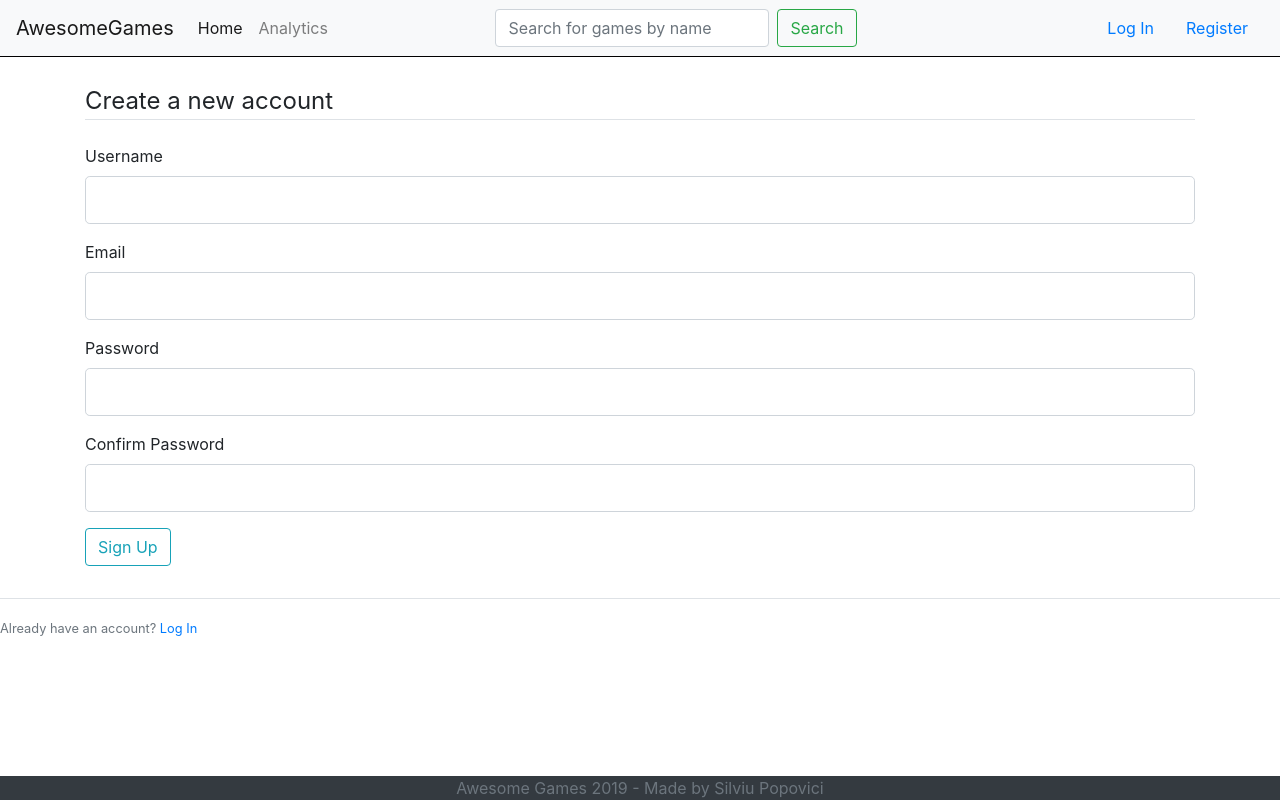
After one commit to silviudev/recommender_system_capstone, a Flask app: page /register in a window 1280 px wide. The commit adds this page. Run offline with Flask 2, Linux system fonts and the light colour scheme; some libraries are stand-ins or nearby versions.

Commit message:
Registration and Login forms and routes complete, and home page has a two column layout now

```diff
--- /dev/null
+++ b/forms.py
@@ -0,0 +1,16 @@
+from flask_wtf import FlaskForm
+from wtforms import StringField, PasswordField, SubmitField, BooleanField
+from wtforms.validators import DataRequired, Length, Email, EqualTo
+
+class RegistrationForm(FlaskForm):
+        username = StringField('Username', validators=[DataRequired(), Length(min=2, max=20)])
+        email = StringField('Email', validators=[DataRequired(), Email()])
+        password = PasswordField('Password', validators=[DataRequired(), Length(min=3)])
+        confirm_password = PasswordField('Confirm Password', validators=[DataRequired(), EqualTo('password')])
+        submit = SubmitField('Sign Up')
+
+class LoginForm(FlaskForm):
+        username = StringField('Username', validators=[DataRequired(), Length(min=2, max=20)])
+        password = PasswordField('Password', validators=[DataRequired()])
+        remember = BooleanField("Remember Me")
+        submit = SubmitField('Login')
--- a/recommender_app.py
+++ b/recommender_app.py
@@ -1,9 +1,11 @@
-from flask import Flask, render_template, url_for, jsonify, request
+from flask import Flask, render_template, url_for, jsonify, request, flash, redirect
 from content_recommender import importTopTenFromCSV
 from db_utility import populateDatabase
+from forms import RegistrationForm, LoginForm
 import sqlite3
 
 app = Flask(__name__)
+app.config['SECRET_KEY'] = '6649d7dbabb36bf6b6e02f23088b6571'
 topTenDict = importTopTenFromCSV()
 db_conn = ""
 
@@ -14,6 +16,34 @@ def home():
     top_ten_games = db_conn.execute("SELECT GameId, Name, Price, Image, PositiveRatings, \
     NegativeRatings, Genre FROM games ORDER BY PositiveRatings DESC LIMIT 10").fetchall()
     return render_template("home.html", topTen=top_ten_games)
+
+@app.route("/register", methods=['GET', 'POST'])
+def register():
+    form = RegistrationForm()
+    if form.validate_on_submit():
+        flash(f'Account created for {form.username.data}!', 'success')
+        return redirect(url_for('home'))
+    elif request.method == 'POST' and form.errors:
+        for error in form.errors:
+            for str in form.errors[error]:
+                flash(f"{error.capitalize()} error, {str}", 'danger')
+    return render_template("register.html", form=form)
+
+@app.route("/login", methods=['GET', 'POST'])
+def login():
+    form = LoginForm()
+    if form.validate_on_submit():
+        if form.username.data == "Manager" and form.password.data == '123':
+            flash(f'Login successful for user {form.username.data}!', 'success')
+            return redirect(url_for('home'))
+        else:
+            flash("Login failed- please check username and password", 'danger')
+    elif request.method == 'POST' and form.errors:
+        for error in form.errors:
+            for str in form.errors[error]:
+                flash(f"{error.capitalize()} error, {str}", 'danger')
+    return render_template("login.html", form=form)
+
 
 @app.route("/recommender")
 def recommender():
@@ -47,10 +77,6 @@ def getRecs():
     # Get all the info for the main game on the page
     main_data = db_conn.execute("SELECT * FROM games WHERE GameID=?", (id,)).fetchall()
 
-    # Printing data for debug purposes
-    #print(top_ten_list)
-    #print(main_data)
-
     # return the main game data and top 10 recommended games' data
     # in JSON format
     return jsonify(mainData=main_data, recData=top_ten_list)
--- a/static/scripts/searchHandler.js
+++ /dev/null
@@ -1 +0,0 @@
-//$("#searchButton").click()
--- a/static/styles/home.css
+++ b/static/styles/home.css
@@ -4,7 +4,7 @@
 }
 
 .home_containter{
-  width: 55%;
+  width: 70%;
 }
 
 .card-title{
@@ -12,5 +12,6 @@
 }
 
 .card, h1{
-  margin-top: 3%;
+  margin: 1% 0 5% 2%;
+
 }
--- a/static/styles/layout.css
+++ b/static/styles/layout.css
@@ -1,3 +1,17 @@
 nav{
   border-bottom: 1px solid black;
+  margin-bottom: 2%;
 }
+
+#searchForm{
+  padding-right: 7%;
+}
+
+.footer{
+  left: 0;
+  bottom: 0;
+}
+
+.form-footer{
+  margin-bottom: 3%;
+}
--- a/templates/layout.html
+++ b/templates/layout.html
@@ -14,7 +14,7 @@
 </head>
 <body>
   <nav class="navbar navbar-expand-lg navbar-light bg-light">
-    <a class="navbar-brand" href="/home">AwesomeGames</a>
+    <a class="navbar-brand" href="{{url_for('home')}}">AwesomeGames</a>
     <button class="navbar-toggler" type="button" data-toggle="collapse" data-target="#navbarSupportedContent" aria-controls="navbarSupportedContent" aria-expanded="false" aria-label="Toggle navigation">
       <span class="navbar-toggler-icon"></span>
     </button>
@@ -22,29 +22,40 @@
     <div class="collapse navbar-collapse" id="navbarSupportedContent">
       <ul class="navbar-nav mr-auto">
         <li class="nav-item active">
-          <a class="nav-link" href="/home">Home <span class="sr-only">(current)</span></a>
+          <a class="nav-link" href="{{url_for('home')}}">Home <span class="sr-only">(current)</span></a>
         </li>
         <li class="nav-item">
-          <a class="nav-link" href="/analytics">Analytics</a>
+          <a class="nav-link" href="{{url_for('analytics')}}">Analytics</a>
         </li>
       </ul>
-      <form class="form-inline my-2 my-lg-0" action="/search" method="get">
+      <form class="form-inline my-2 my-lg-0 mr-auto" id="searchForm" action="{{url_for('search')}}" method="get">
         <input name="data" class="form-control mr-sm-2" type="search" placeholder="Search for games by name" aria-label="Search">
         <button class="btn btn-outline-success my-2 my-sm-0" type="submit" id="searchButton">Search</button>
       </form>
+      <a class="nav-link" href="{{url_for('login')}}">Log In</a>
+      <a class="nav-link" href="{{url_for('register')}}">Register</a>
     </div>
   </nav>
   <!--**** Main Body Content ****-->
-  <div id="root">{% block content %}{% endblock %}</div>
+  <div id="root">
+    {% with messages = get_flashed_messages(with_categories=True) %}
+      {% if messages %}
+        {% for category, message in messages %}
+          <div class="alert alert-{{category}}">
+            {{ message }}
+          </div>
+        {% endfor %}
+      {% endif %}
+    {% endwith %}
+    {% block content %}{% endblock %}
+  </div>
   <!--**** End Main Body Content ****-->
   <footer class="footer bg-dark fixed-bottom">
-  <div class="container text-center">
-    <span class="text-muted">Awesome Games 2019 - Made by Silviu Popovici</span>
-  </div>
+    <div class="container text-center">
+      <span class="text-muted">Awesome Games 2019 - Made by Silviu Popovici</span>
+    </div>
   </footer>
   <script src="{{url_for('static', filename='scripts/jquery.js')}}"></script>
   <script src="{{url_for('static', filename='scripts/bootstrap.bundle.min.js')}}"></script>
-  <script src="{{url_for('static', filename='scripts/searchHandler.js')}}"></script>
-
 </body>
 </html>
--- /dev/null
+++ b/templates/register.html
@@ -0,0 +1,33 @@
+{% extends "layout.html" %}
+{% block content %}
+  <div class="container">
+    <form class="" action="{{url_for('register')}}" method="post">
+      {{ form.hidden_tag() }}
+      <fieldset class="form-group">
+        <legend class="border-bottom mb-4">Create a new account</legend>
+        <div class="form-group">
+          {{form.username.label(class="form-control-label")}}
+          {{form.username(class="form-control form-control-lg")}}
+        </div>
+        <div class="form-group">
+          {{form.email.label(class="form-control-label")}}
+          {{form.email(class="form-control form-control-lg")}}
+        </div>
+        <div class="form-group">
+          {{form.password.label(class="form-control-label")}}
+          {{form.password(class="form-control form-control-lg")}}
+        </div>
+        <div class="form-group">
+          {{form.confirm_password.label(class="form-control-label")}}
+          {{form.confirm_password(class="form-control form-control-lg")}}
+        </div>
+        <div class="form-group">
+          {{form.submit(class="btn btn-outline-info")}}
+        </div>
+      </fieldset>
+    </form>
+  </div>
+  <div class="border-top pt-3 form-footer">
+    <small class="text-muted">Already have an account? <a href="{{url_for('login')}}">Log In</a></small>
+  </div>
+{% endblock content%}
```
Also changed, not shown: templates/home.html (+18 -8 lines), templates/login.html (added, +29 -0 lines), 1 other file.
